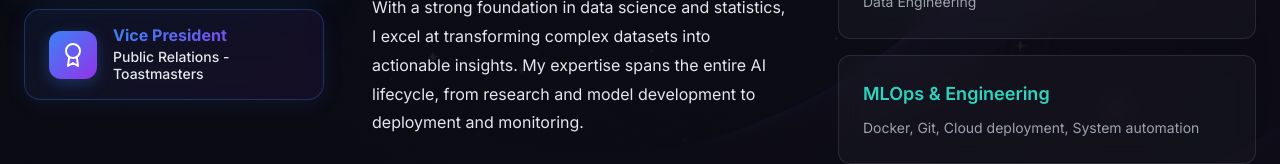
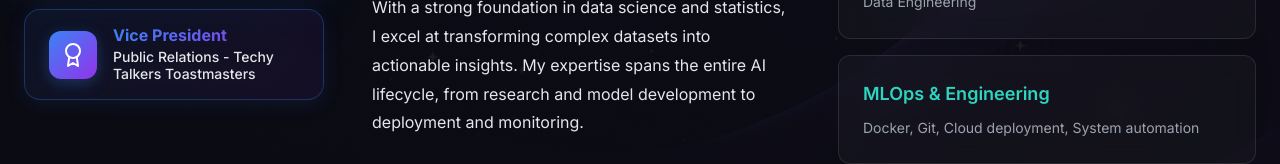
Before and after one commit to KoomeMartin/my-portfolio, a plain HTML site: page index.html in a window 1280 px wide. Shown: the part 1394-1558 px from the top of the page. Drawn offline with Linux system fonts and the light colour scheme.

Commit message:
update profile

```diff
--- a/index.html
+++ b/index.html
@@ -174,7 +174,7 @@
                         </div>
                         <div class="badge-content">
                             <p class="badge-role">Vice President</p>
-                            <p class="badge-org">Public Relations - Toastmasters</p>
+                            <p class="badge-org"><bold>Public Relations - Techy Talkers Toastmasters</bold></p>
                         </div>
                     </div>
                 </div>
```
